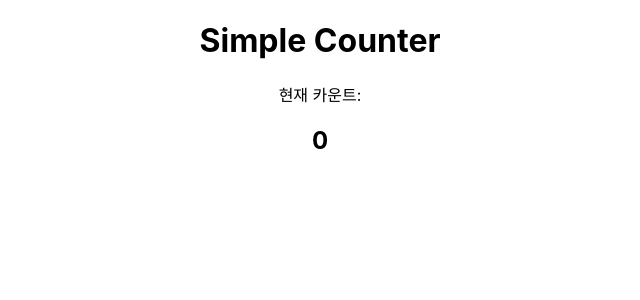
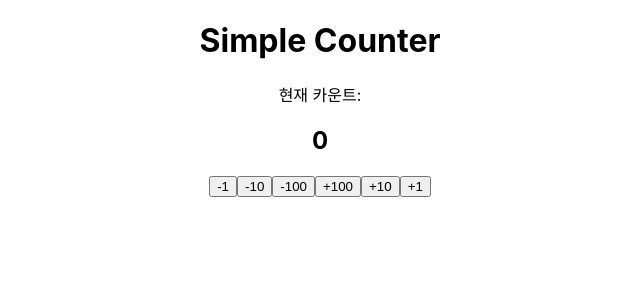
Before and after one commit to insidesjsj/pracitce-react, a React (Create React App) app in the folder project1/: page / in a window 1280 px wide. Shown: the top 300 px of the page, without its empty margins (320-960 px from the left). Built offline with nearby package versions, Linux system fonts and the light colour scheme.

Commit message:
ch05 카운터 앱 만들기 - Controller 컴포넌트 생성

```diff
--- a/project1/src/App.js
+++ b/project1/src/App.js
@@ -1,12 +1,16 @@
 import './App.css';
 import Viewer from "./components/Viewer";
+import Controller from "./components/Controller";
 
 function App() {
     return (
         <div className="App">
             <h1>Simple Counter</h1>
             <section>
-        <Viewer />
+                <Viewer/>
+            </section>
+            <section>
+                <Controller/>
             </section>
         </div>
     );
--- /dev/null
+++ b/project1/src/components/Controller.js
@@ -0,0 +1,13 @@
+const Controller = () => {
+    return (
+      <div>
+          <button>-1</button>
+          <button>-10</button>
+          <button>-100</button>
+          <button>+100</button>
+          <button>+10</button>
+          <button>+1</button>
+      </div>
+    );
+}
+export default Controller;
```
Lines whose indentation alone changed are shown as unchanged.
